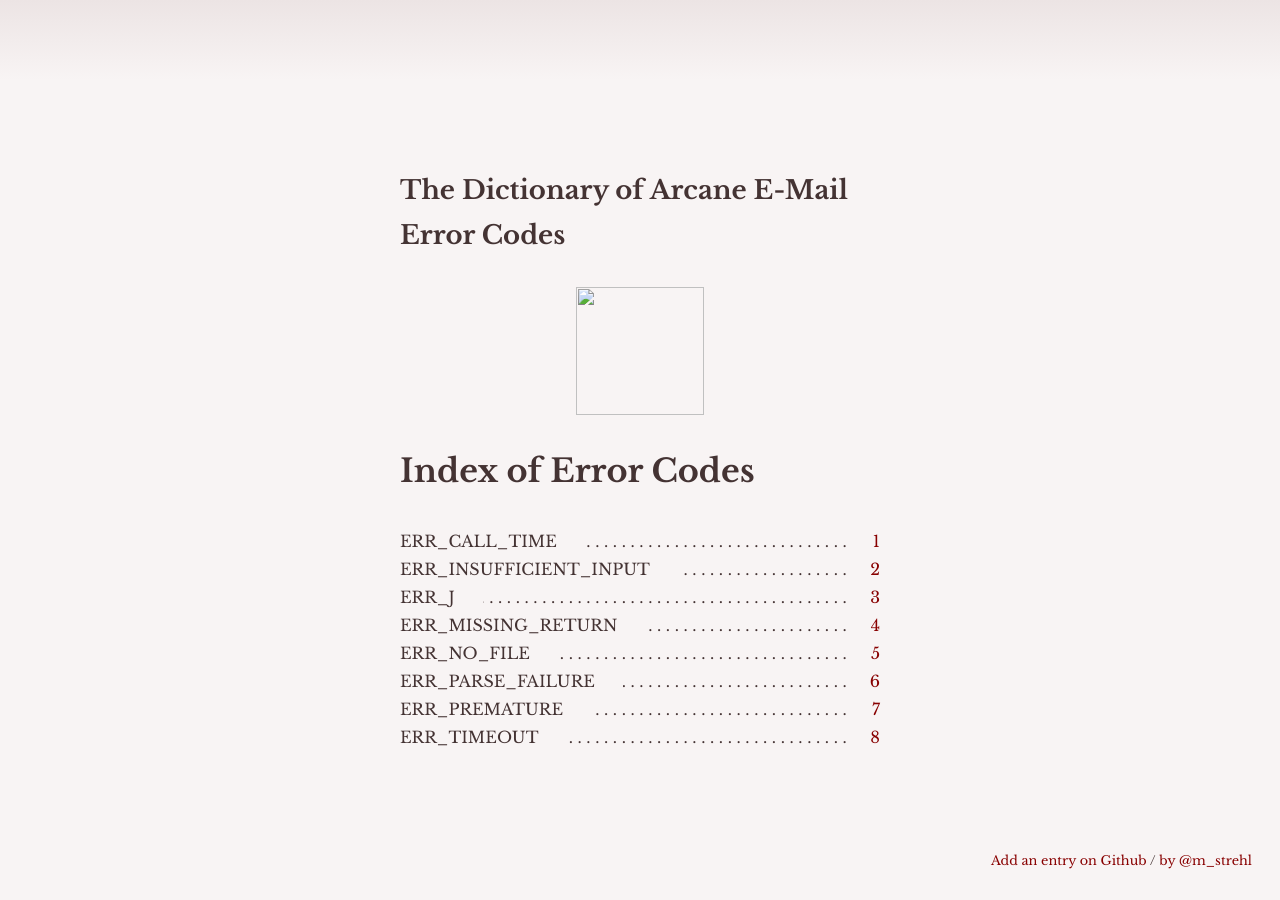
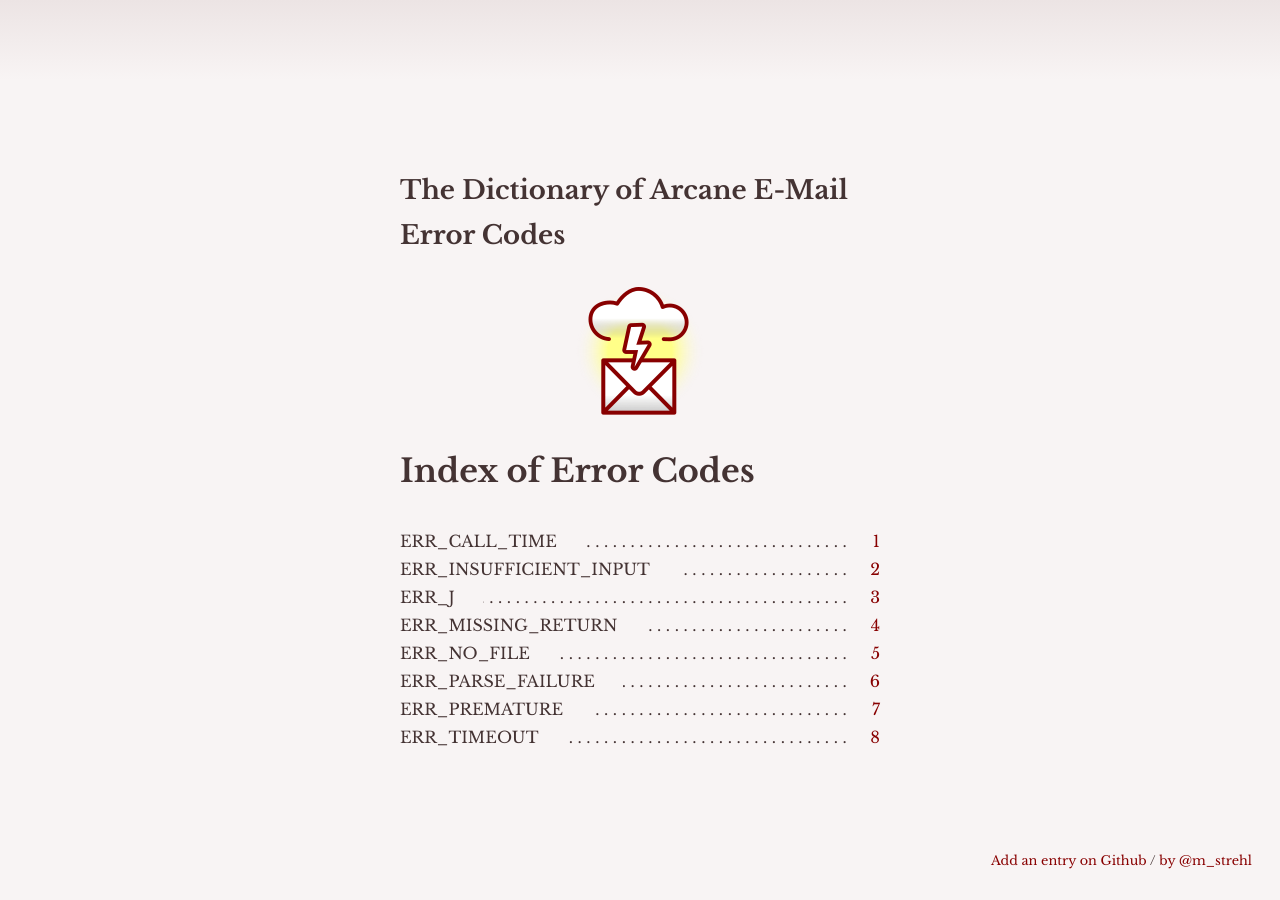
Before and after one commit to Boldewyn/errdict, a Jekyll site: the page built from index.md, in a window 1280 px wide. Built offline with Jekyll 4.4.1, drawn with Linux system fonts in a browser that asks for light colours; comment, search, counter and statistics services are not loaded.

Commit message:
add PNG version of icon

```diff
--- a/index.md
+++ b/index.md
@@ -7,7 +7,7 @@ footer: >
 
 ## {{ site.title }}
 
-<img src="../_src/icon.svg" style="margin: 1em auto; display: block;" height="128" width="128">
+<img src="images/icon.png" style="margin: 1em auto; display: block;" height="128" width="128">
 
 # Index of Error Codes
 
```
Also changed, not shown: images/icon.png (added), 1 other file.
